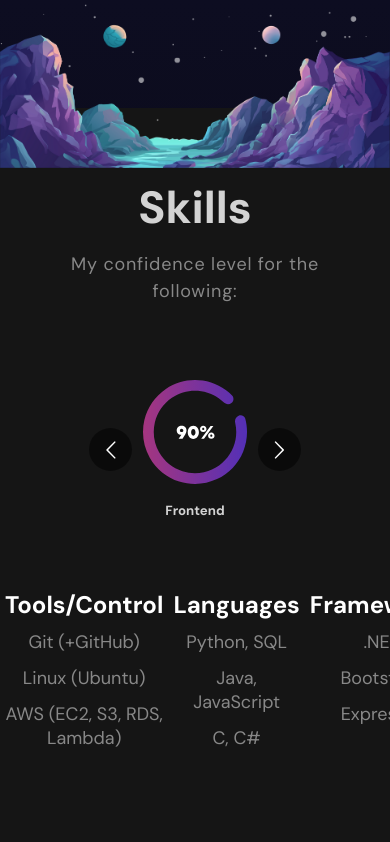
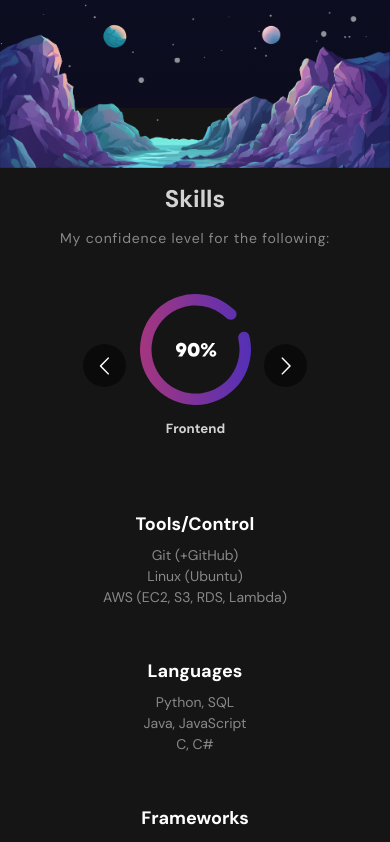
Before and after one commit to rcuthbertson25/portfolio-main, a React (Vite) app: page / in a window 390 px wide. Shown: the part 1520-2362 px from the top of the page. Built offline with nearby package versions, Linux system fonts and the light colour scheme.

Commit message:
Fixed skill section formatting for mobile devices

```diff
--- a/src/components/skills/skills.css
+++ b/src/components/skills/skills.css
@@ -12,7 +12,7 @@
 }
 
 .skill h2 {
-  padding-top: 45px;
+  padding-top: 50px;
   font-size: 45px;
   font-weight: bold;
 }
@@ -26,14 +26,14 @@
 }
 
 .skill-slider {
-  width: 80%;
+  width: 85%;
   margin: 0 auto;
   position: relative;
 }
 
 .skill-slider .item img {
   width: 45%;
-  margin: 0 15px 13px 15px;
+  margin: 0px 0px 13px 0px;
 }
 
 .background-image-left {
@@ -78,3 +78,73 @@
   /* Example font size */
   margin-bottom: 12px;
 }
+
+@media (max-width: 768px) {
+  .skill h2 {
+    font-size: 32px;
+  }
+
+  .skill p {
+    font-size: 16px;
+  }
+
+  .section h2 {
+    font-size: 20px;
+  }
+
+  .section ul li {
+    font-size: 16px;
+  }
+}
+
+@media (max-width: 480px) {
+  .skill h2 {
+    font-size: 24px;
+    padding-top: 50px;
+  }
+
+  .skill h5 {
+    margin-top: 8px;
+  }
+
+  .skill p {
+    font-size: 14px;
+    margin-bottom: 45px;
+  }
+
+  .section h2 {
+    font-size: 18px;
+  }
+
+  .section ul li {
+    font-size: 14px;
+  }
+
+  .tools {
+    flex-direction: column;
+    align-items: center;
+  }
+
+  .section {
+    margin: 0px 0;
+    display: flex;
+    flex-direction: column;
+    align-items: center;
+    flex-grow: 1;
+  }
+
+  .skill-slider .item img {
+    margin-bottom: 2px;
+  }
+
+  .section ul {
+    padding: 0;
+    margin: 0;
+    width: 100%;
+  }
+
+  .section ul li {
+    margin-bottom: 3px;
+    text-align: center;
+  }
+}
```
